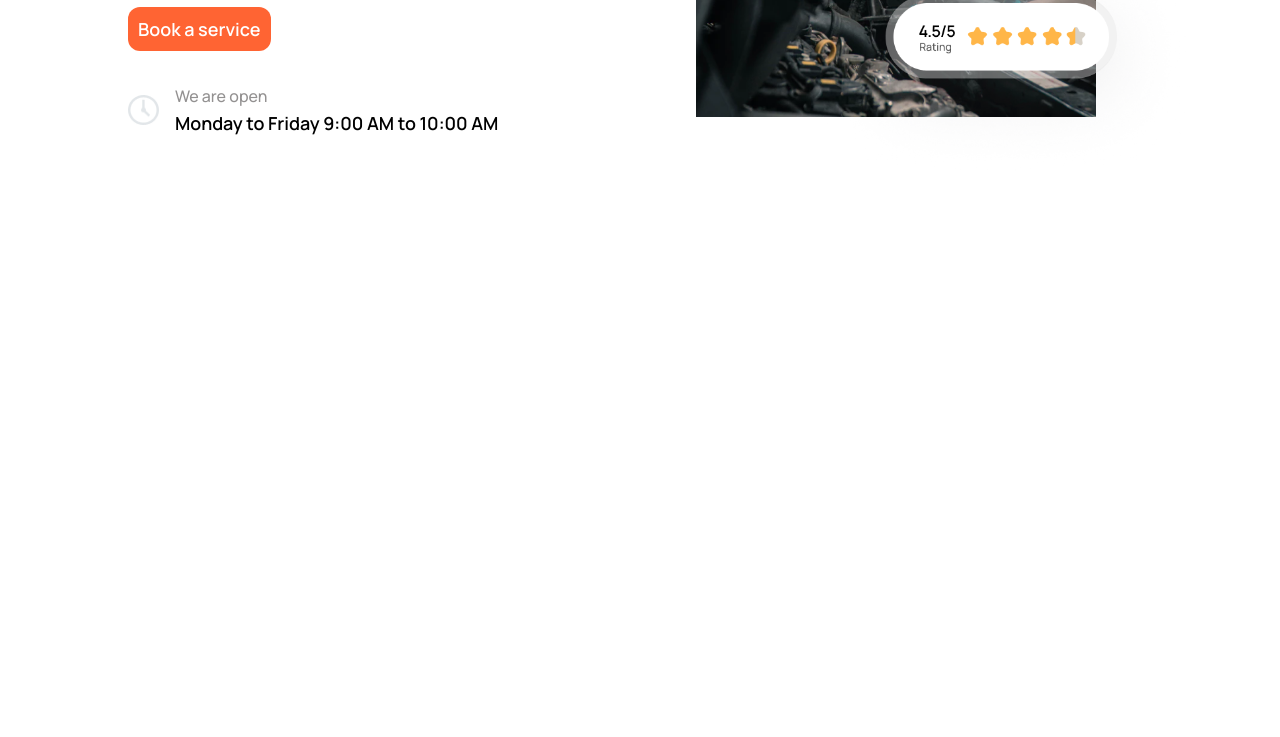
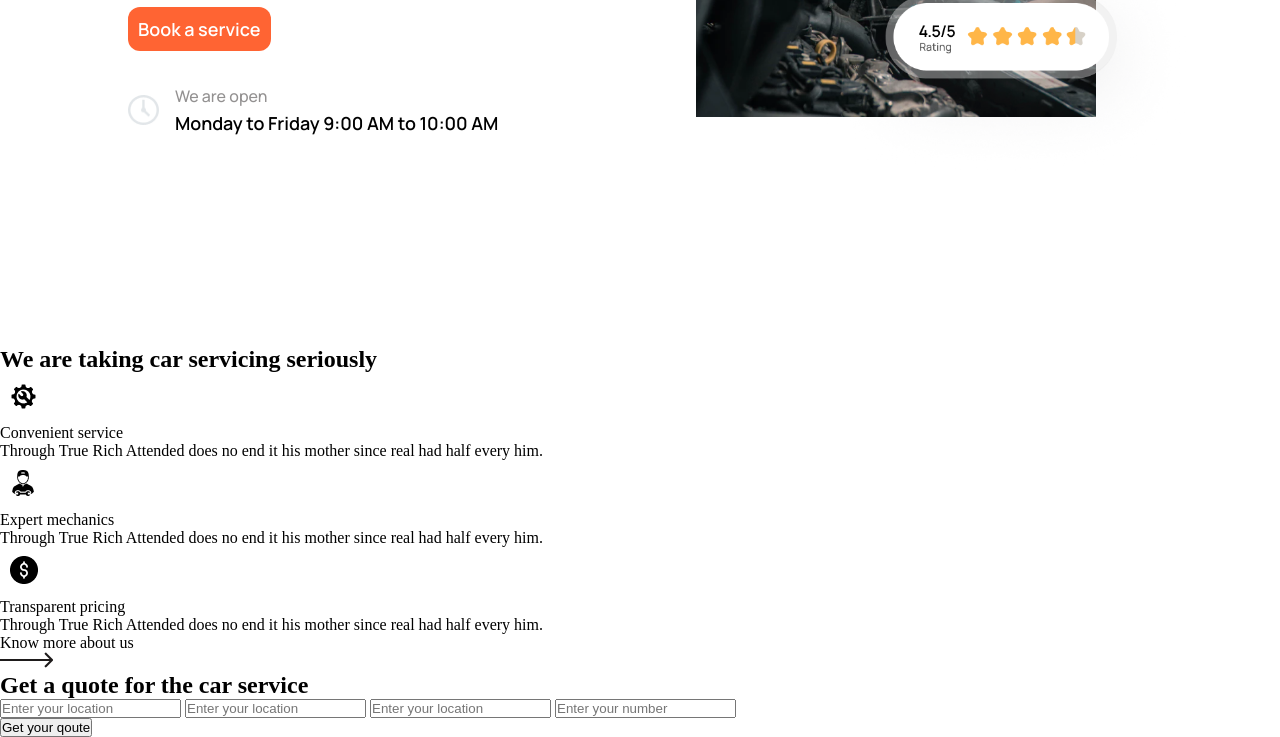
Before and after one commit to donatusbishung/KodeCamp_task-2, a plain HTML site: page index.html in a window 1280 px wide. Shown: the part 554-1291 px from the top of the page. Before the commit the page ends 900 px from the top, so only its background shows below. Drawn offline with Linux system fonts and the light colour scheme.

Commit message:
added some sections as a continuation of the project

```diff
--- a/index.html
+++ b/index.html
@@ -8,7 +8,7 @@
 </head>
 <body>
     <header>
-        <div class="navigation">
+        <div class="container-1">
                 <h1 class="finsweet">{finsweet</h1>
                 <nav>
                     <ul>
@@ -29,7 +29,8 @@
                 </div>
         </div>
     </header>
-    <main class="hero-page">
+    <main>
+        <div class="container hero-page">
             <div class="intro-ad">
                 <h1>Get your your vehical service done online at one place</h1>
                 <button type="submit">Book a service</button>
@@ -44,6 +45,60 @@
             <div class="intro-img">
                 <img class="header-img" src="Images/Header Image.png" alt="header-img">
             </div>
+        </div>
     </main>
+   <section id="car-servicing">
+    <div class="container get-qoute">
+        <div class="services-left">
+            <h1>We are taking car servicing seriously</h1>
+            <article class="services-content">
+                <div class="the-control">
+                    <img src="Images/Icon-4.png" alt="settings">
+                    <div class="service-paragraphs">
+                        <p class="p-1">Convenient service</p>
+                        <p class="p-2">Through True Rich Attended does no end it his mother since real had half every him.</p>
+                    </div>
+                </div>
+                <div class="the-control">
+                    <img src="Images/Icon-3.png" alt="settings">
+                    <div class="service-paragraphs">
+                        <p class="p-1">Expert mechanics</p>
+                        <p class="p-2">Through True Rich Attended does no end it his mother since real had half every him.</p>
+                    </div>
+                </div>
+                <div class="the-control">
+                    <img src="Images/Icon-2.png" alt="settings">
+                    <div class="service-paragraphs">
+                        <p class="p-1">Transparent pricing</p>
+                        <p class="p-2">Through True Rich Attended does no end it his mother since real had half every him.</p>
+                    </div>
+                </div>
+                <div class="the-control">
+                    <div class="service-paragraphs know-more">
+                        <p class="p-3">Know more about us</p>
+                        <img src="Images/Arrow.png" alt="arrow">
+                    </div>
+                </div>
+            </article>
+        </div>
+        <div class="qoute-generator-right">
+            <h2>Get a quote for the car service</h2>
+            <div class="form-section">
+                <form action="#">
+                    <input type="text" placeholder="Enter your location">
+                    <input type="text" placeholder="Enter your location">
+                    <input type="text" placeholder="Enter your location">
+                    <input type="text" placeholder="Enter your number">
+                </form>
+                <button type="button">Get your qoute</button>
+            </div>
+        </div>
+    </div>
+   </section>
+   <section id="direction-section">
+    <div class="container">
+
+    </div>
+   </section>
 </body>
 </html>
```
Lines whose indentation alone changed are shown as unchanged.
